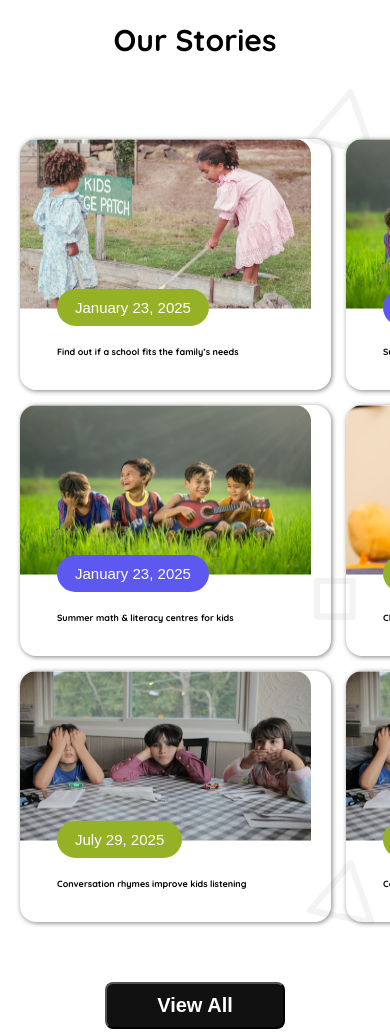
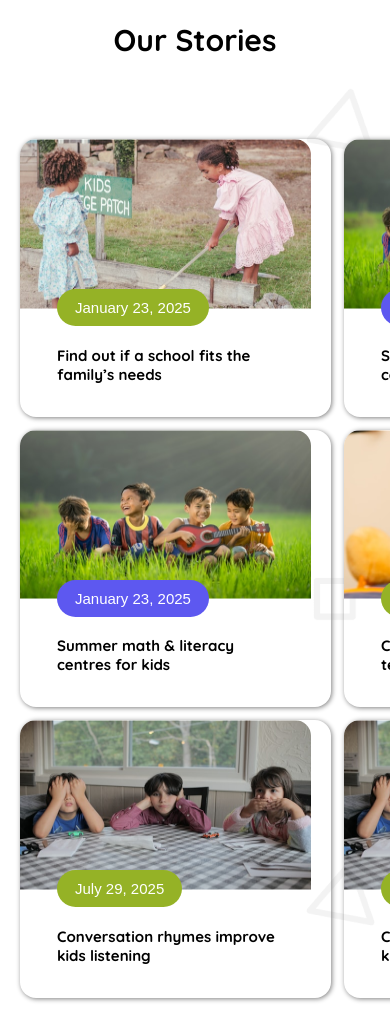
Before and after one commit to programmertajul/kids-school3-website, a plain HTML site: page index.html in a window 390 px wide. Shown: the part 2460-3492 px from the top of the page. Drawn offline with Linux system fonts and the light colour scheme.

Commit message:
this is last commit

```diff
--- a/styles/style.css
+++ b/styles/style.css
@@ -443,8 +443,8 @@
 
 
   .single-story-img{
-    width: 291px;
-    height: 170px;
+    width: 18.19rem;
+    height: 10.6rem;
     border-radius:16px 16px 0 0;
   }
 
@@ -638,21 +638,24 @@
     }
 
     /* our stories related responsive code start here */
+
+
     .our-stories-title{
       font-size: 30px;
     }
 
-   .our-stories-container{
-    width: 100%;
-    margin: 0 20px;
-    gap: 15px;
 
+    /* .our-stories-pic-title{
+      font-size: 9px;
+    } */
+
+    .our-stories-container{
+
+      width: 100%;
+      margin: 0 20px;
 
     }
 
-    .our-stories-pic-title{
-      font-size: 9px;
-    }
    .big-story-img-parent{
     display: none;
    }
@@ -664,6 +667,7 @@
     /*  for footer style responsive */
 
     .footers-container{
+      width: 100%;
       flex-direction: column;
     }
 
@@ -671,6 +675,4 @@
       margin-top: 15px;
     }
 
-
-
   }
```
